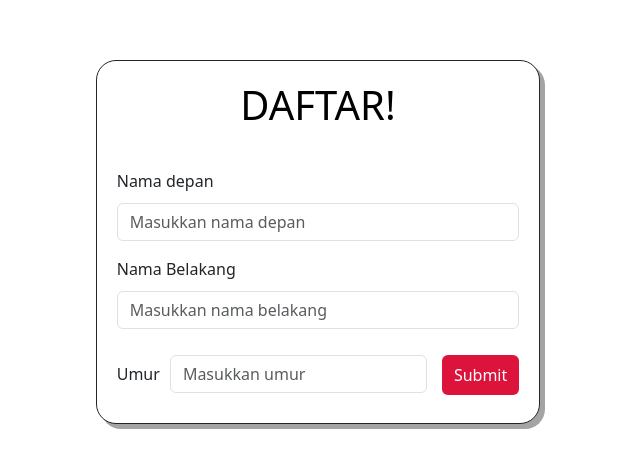
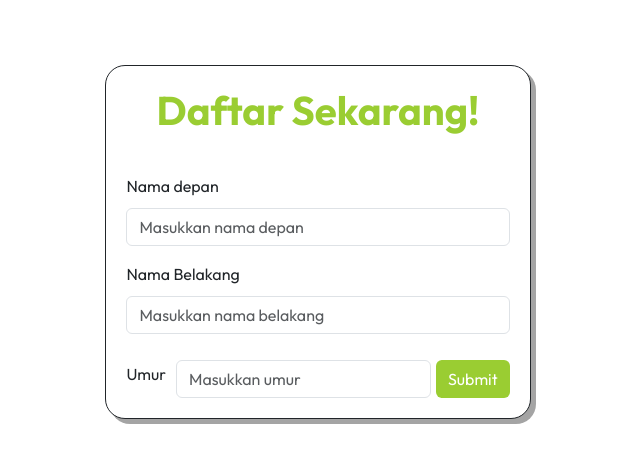
Before and after one commit to GustiWiratama/Input-Form, a plain HTML site: page index.html in a window 1280 px wide. Shown: the part 118-586 px from the top of the page, without its empty margins (322-962 px from the left). Drawn offline with nearby package versions, Linux system fonts and the light colour scheme.

Commit message:
fix(code)
styling font

```diff
--- a/index.html
+++ b/index.html
@@ -15,7 +15,7 @@
   <body>
     <form action="" name="sign-up-form">
       <div>
-        <h1 class="title">DAFTAR!</h1>
+        <h1 class="title">Daftar Sekarang!</h1>
         <div class="input-section">
           <div class="first-name-section">
             <label for="fn">Nama depan</label>
--- a/index.js
+++ b/index.js
@@ -11,7 +11,6 @@ const fullName = document.querySelector("#fullname-value");
 const ageValue = document.querySelector("#age-value");
 const fnHeader = document.querySelector("#fn-header");
 const back = document.querySelector("#back-button");
-// signUpForm.classList.remove("mb-3");
 
 function validating() {
   if (firstNameInput.value === "") {
--- a/style.scss
+++ b/style.scss
@@ -1,3 +1,5 @@
+@import url("https://fonts.googleapis.com/css2?family=Nunito+Sans:ital,opsz,wght@0,6..12,200..1000;1,6..12,200..1000&family=Outfit:wght@100..900&family=Overpass:ital,wght@0,100..900;1,100..900&family=Poppins:ital,wght@0,100;0,200;0,300;0,400;0,500;0,600;0,700;0,800;0,900;1,100;1,200;1,300;1,400;1,500;1,600;1,700;1,800;1,900&display=swap");
+
 * {
   margin: 0;
   padding: 0;
@@ -8,7 +10,9 @@ body {
   align-items: center;
   justify-content: center;
   min-height: 90vh;
+
   form {
+    font-family: Outfit;
     padding: 20px;
     background-color: white;
     max-width: fit-content;
@@ -21,7 +25,8 @@ body {
     border-radius: 20px;
     box-shadow: 5px 5px 0px 0 rgba(77, 77, 77, 0.509);
     .title {
-      color: black;
+      font-weight: 700;
+      color: yellowgreen;
       margin-bottom: 40px;
     }
     .input-section {
@@ -45,7 +50,7 @@ body {
           // padding: 0;
         }
         .form-control {
-          margin: 10px;
+          margin-left: 10px;
         }
         span {
           margin-left: 100px;
@@ -60,7 +65,7 @@ body {
       // }
       button.btn {
         max-height: 40px;
-        background-color: crimson;
+        background-color: yellowgreen;
         margin: 10px 0px 0px 5px;
         border: none;
       }
@@ -74,7 +79,7 @@ body {
     }
     button.btn {
       max-height: 100%;
-      background-color: crimson;
+      background-color: yellowgreen;
       margin: 30px 0px 0px 5px;
       border: none;
     }
```
Also changed, not shown: style.css, 1 other file.
